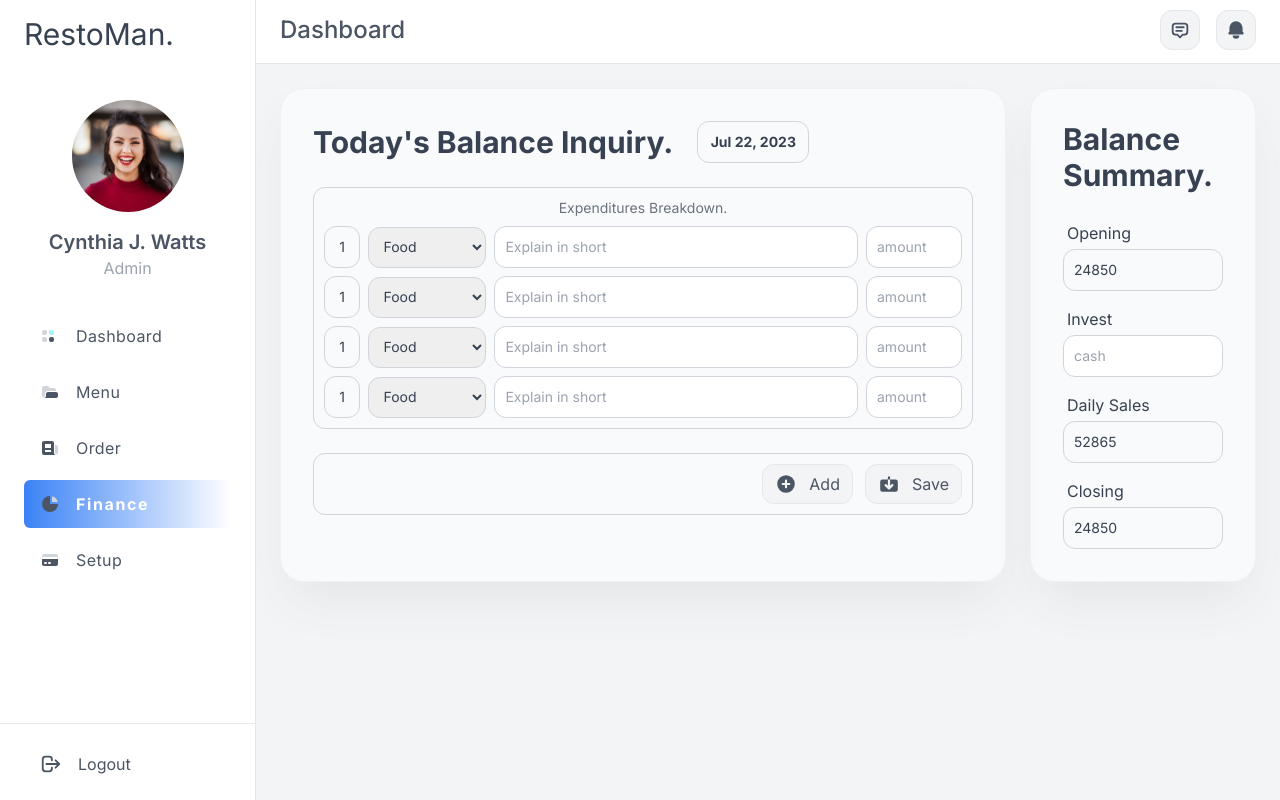
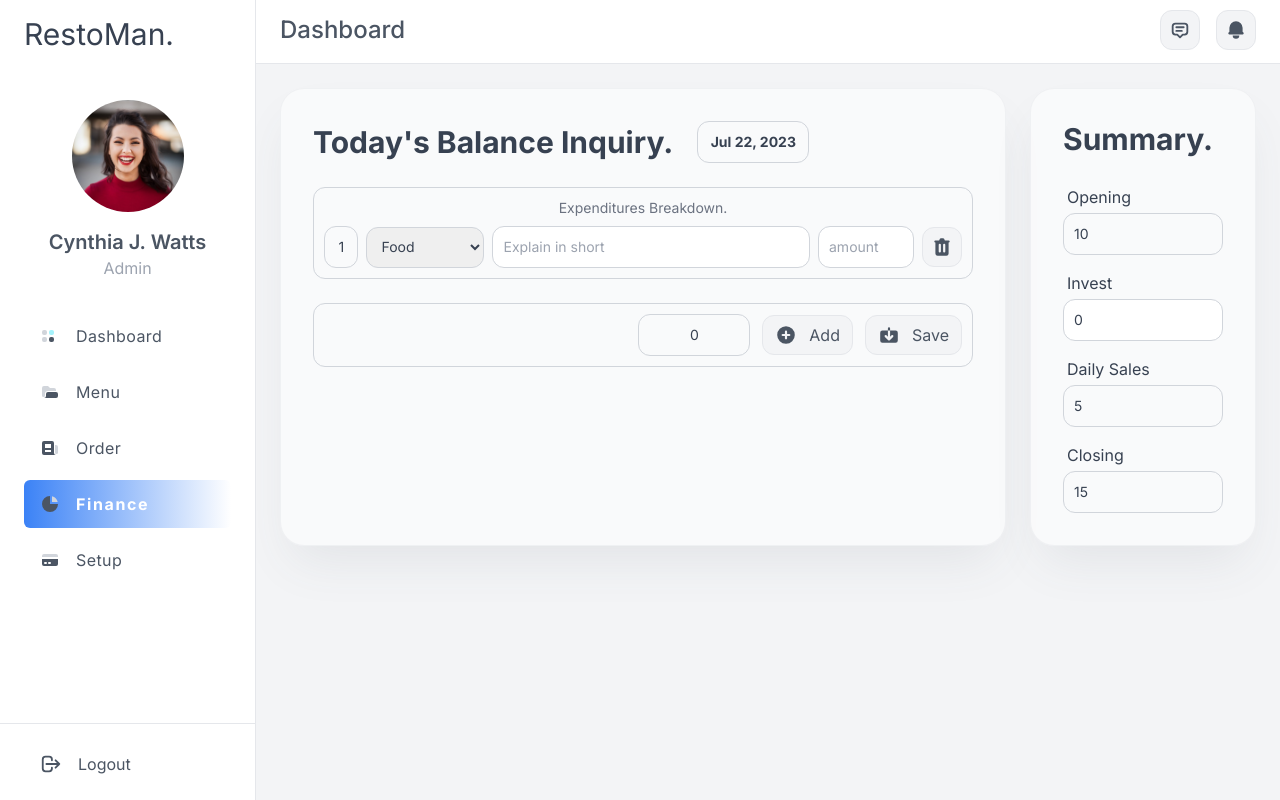
Before and after one commit to AbidHasanPiash/bhojon, a Next.js app: page /finance in a window 1280 px wide. Built offline with nearby package versions, Linux system fonts and the light colour scheme.

Commit message:
functionality add into finance page

```diff
--- a/app/finance/page.jsx
+++ b/app/finance/page.jsx
@@ -1,3 +1,5 @@
+'use client'
+import { useState } from 'react';
 import ExpenseRow from '@/components/finance/ExpenseRow';
 import { HiPlusCircle, HiSave } from 'react-icons/hi';
 
@@ -5,9 +7,39 @@ export default function Finance() {
   const date = new Date();
   const options = { day: 'numeric', month: 'short', year: 'numeric' };
   const currentDate = date.toLocaleString('en-US', options);
-  let opening = 24850;
-  let dailySales = 52865;
-  let closing = 24850;
+  const [expenses, setExpenses] = useState([{ category: 'Food', description: '', amount: '' },]);
+  const [opening, setOpening] = useState(10);
+  const [invest, setinvest] = useState(0);
+  const [dailySales, setDailySales] = useState(5);
+  const [closing, setClosing] = useState(opening + dailySales + invest);
+  const [totalExpenses, setTotalExpenses] = useState(0)
+
+  const handleInputChange = (index, field, value) => {
+    const newExpenses = [...expenses];
+    newExpenses[index][field] = value;
+    setExpenses(newExpenses);
+  };
+
+  const handleAddInput = () => {
+    setExpenses([...expenses, { category: 'Food', description: '', amount: '' }]);
+  };
+
+  const handleRemoveInput = (index) => {
+    const newExpenses = [...expenses];
+    newExpenses.splice(index, 1);
+    setExpenses(newExpenses);
+  };
+
+  const handleSaveData = () => {
+    const total = expenses.reduce((acc, expense) => acc + Number(expense.amount), 0);
+    setTotalExpenses(total);
+    setClosing(opening + invest + dailySales + total);
+    console.log(totalExpenses);
+  };
+  const handleInvest = (e) => {
+    setinvest(Number(e.target.value))
+    setClosing(opening + invest + dailySales + totalExpenses);
+  }
   return (
     <div className='container_gap'>
       <div className='flex flex-col-reverse lg:grid grid-cols-4 gap-6 w-full'>
@@ -20,22 +52,30 @@ export default function Finance() {
           {/* Costing and liability */}
           <div className='modal_body_element space-y-2'>
             <h1 className='text-sm text-center text-gray-500 dark:text-gray-300'>Expenditures Breakdown.</h1>
-            <ExpenseRow/>
-            <ExpenseRow/>
-            <ExpenseRow/>
-            <ExpenseRow/>
+            {expenses.map((expense, index) => (
+              <ExpenseRow
+                key={index}
+                index={index}
+                category={expense.category}
+                description={expense.description}
+                amount={expense.amount}
+                onChange={handleInputChange}
+                onRemove={handleRemoveInput}
+              />
+            ))}
           </div>
           <div className='modal_body_element flex items-center justify-end space-x-3'>
-            <button className="btn_layout_text">
+            <span className='input_layout2 w-28 text-center'>{totalExpenses}</span>
+            <button className="btn_layout_text" onClick={handleAddInput}>
               <span className="btn_text"><HiPlusCircle size={22}/> <span>Add</span> </span>
             </button>
-            <button className="btn_layout_text">
+            <button className="btn_layout_text" onClick={handleSaveData}>
               <span className="btn_text"><HiSave size={22}/> <span>Save</span> </span>
             </button>
           </div>
         </div>
         <div className='container_layout space-y-6'>
-          <h1 className='text-xl font-bold md:text-3xl'>Balance Summary.</h1>
+          <h1 className='text-xl font-bold md:text-3xl'>Summary.</h1>
           <div className='grid lg:grid-cols-1 grid-cols-2 gap-3'>
             <div>
               <p className='p-1'>Opening</p>
@@ -43,7 +83,13 @@ export default function Finance() {
             </div>
             <div>
               <p className='p-1'>Invest</p>
-              <input type="number" placeholder='cash' className='input_layout' />
+              <input
+                type="number"
+                placeholder='Invest'
+                value={invest}
+                onChange={handleInvest}
+                className='input_layout'
+              />
             </div>
             <div>
               <p className='p-1'>Daily Sales</p>
--- a/components/finance/ExpenseRow.jsx
+++ b/components/finance/ExpenseRow.jsx
@@ -1,20 +1,43 @@
 import React from 'react'
+import { HiTrash } from 'react-icons/hi'
 
-export default function ExpenseRow() {
+export default function ExpenseRow({ index, category, description, amount, onChange, onRemove }) {
+  const handleAmountChange = (e) => {
+    onChange(index, 'amount', e.target.value);
+  };
   return (
     <div className='flex items-center space-x-2'>
-      <p className='input_layout2 w-12 text-center'>1</p>
-      <select className='select_layout'>
-        <option value="1">Food</option>
-        <option value="1">Labor</option>
-        <option value="1">Rent</option>
-        <option value="1">Utilities</option>
-        <option value="1">Advertising</option>
-        <option value="1">Equipment</option>
-        <option value="1">Owner</option>
+      <p className='input_layout2 w-12 text-center'>{index + 1}</p>
+      <select
+        className='select_layout'
+        value={category}
+        onChange={(e) => onChange(index, 'category', e.target.value)}
+      >
+        <option value="Food">Food</option>
+        <option value="Labor">Labor</option>
+        <option value="Rent">Rent</option>
+        <option value="Utilities">Utilities</option>
+        <option value="Advertising">Advertising</option>
+        <option value="Equipment">Equipment</option>
+        <option value="Owner">Owner</option>
       </select>
-      <input type="text" placeholder='Explain in short' className='input_layout' />
-      <input type="number" placeholder='amount' className='input_layout2 w-24' />
+      <input
+        type='text'
+        placeholder='Explain in short'
+        className='input_layout'
+        value={description}
+        onChange={(e) => onChange(index, 'description', e.target.value)}
+      />
+      <input
+        type='number'
+        placeholder='amount'
+        className='input_layout2 w-24'
+        value={amount}
+        onChange={handleAmountChange}
+      />
+      <button className="btn_layout_icon" onClick={() => onRemove(index)}>
+        <span className="btn_icon px-2"><HiTrash size={22}/></span>
+      </button>
     </div>
   )
 }
```
